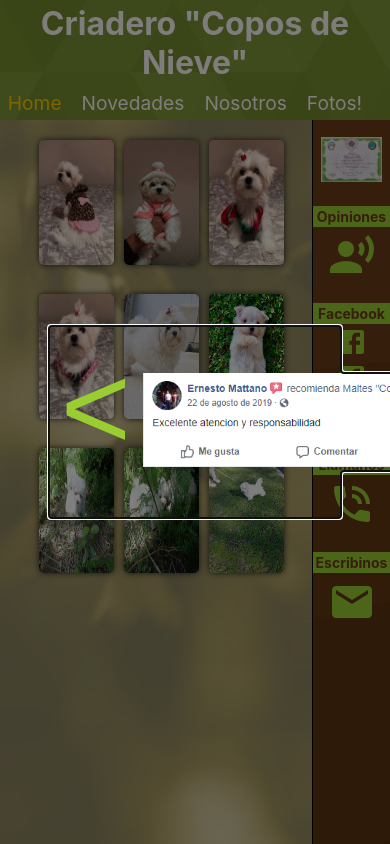
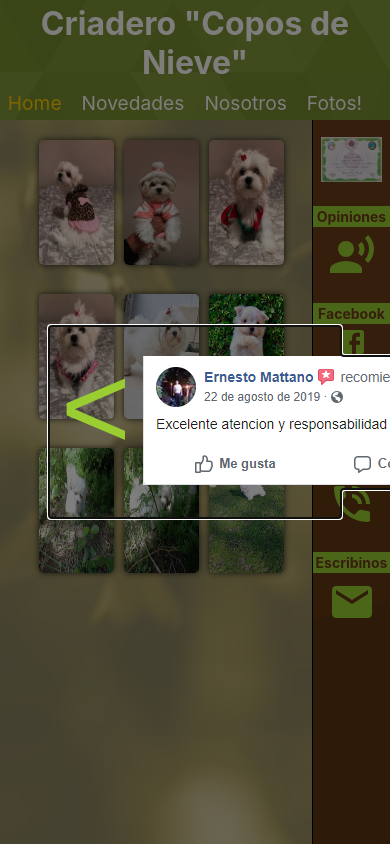
Before and after one commit to MarianoRamborger/Criadero, a React (Create React App) app: page /fotos in a window 390 px wide. Both pictures are taken after a click on the icon 351 px from the left and 254 px from the top of the page. Shown: the top 844 px of the page. Built offline with nearby package versions, Linux system fonts and the light colour scheme.

Commit message:
carousel now supports touch screen

```diff
--- a/src/App.css
+++ b/src/App.css
@@ -415,6 +415,8 @@ align-content: flex-start;
   width: 100%;
 }
 
+
+
 .slide-out-right{-webkit-animation:slide-out-right .5s cubic-bezier(.55,.085,.68,.53);animation:slide-out-right .5s cubic-bezier(.55,.085,.68,.53)}
 @-webkit-keyframes slide-out-right{0%{-webkit-transform:translateX(0);transform:translateX(0);opacity:1}100%{-webkit-transform:translateX(1000px);transform:translateX(1000px);opacity:0}}@keyframes slide-out-right{0%{-webkit-transform:translateX(0);transform:translateX(0);opacity:1}100%{-webkit-transform:translateX(1000px);transform:translateX(1000px);opacity:0}}
 
@@ -520,7 +522,8 @@ align-content: flex-start;
   }
 
   #swipeable {
-    width: 400px;
+    width: inherit;
+    max-width: inherit;
   }
 
 }
--- a/src/Components/Modal/CarrouselModal.js
+++ b/src/Components/Modal/CarrouselModal.js
@@ -178,7 +178,7 @@ export  const CarrouselModal = (props) => {
 
 
 
-          <Swipeable onSwiping={handleSwiping } onSwiped={handleSwiped}  >
+          <Swipeable onSwiping={handleSwiping } onSwiped={handleSwiped} className="swipe"  >
           <img src={Comments[currentPic]} alt="Comentario"  id="swipeable" />
           </Swipeable>
 
```
